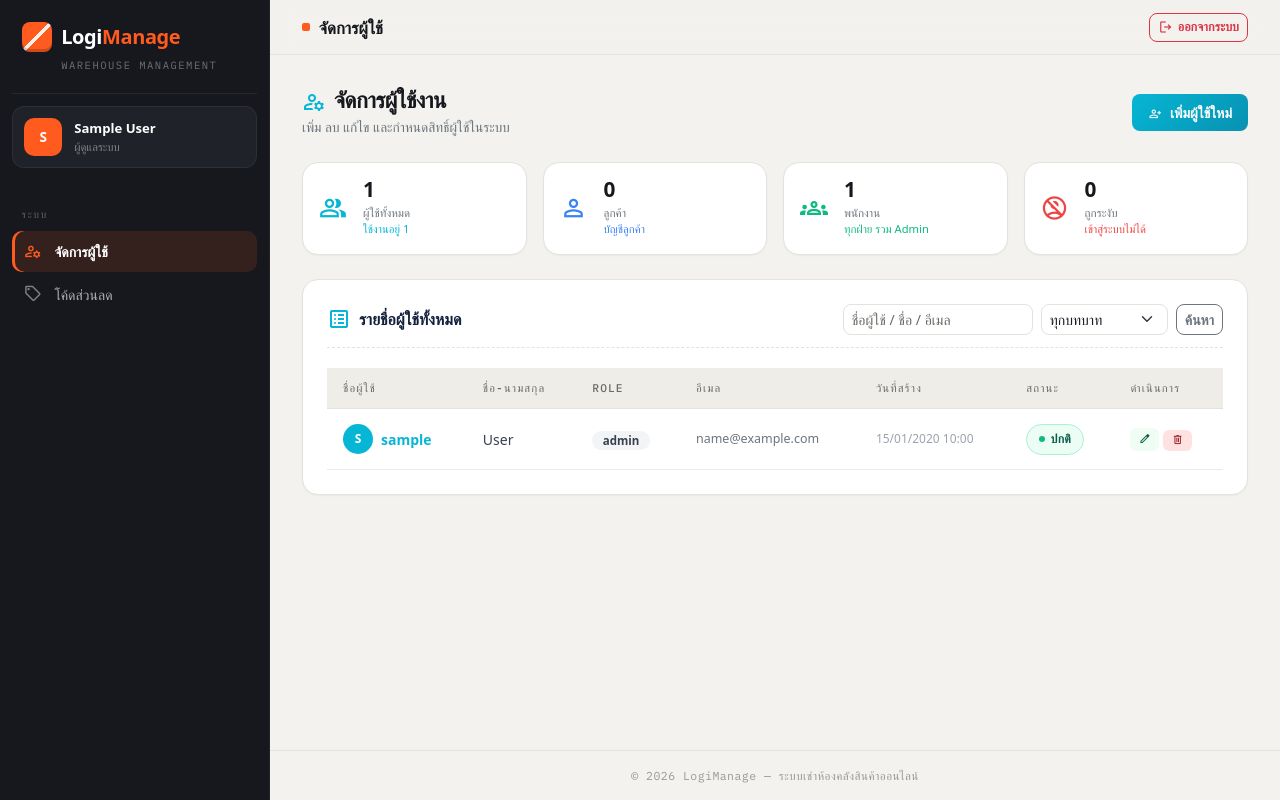
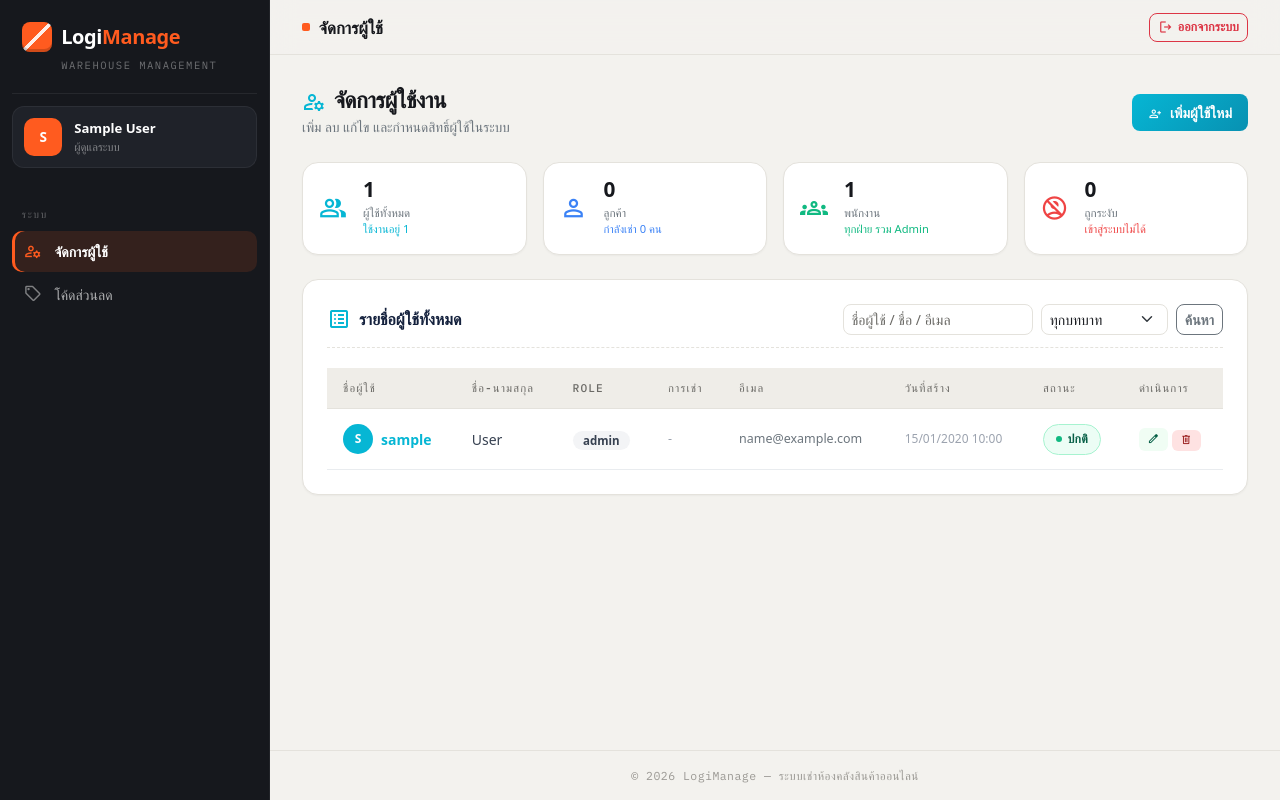
Before and after one commit to zainee13/Naphat_6711607, an ASP.NET Core app: page /Admin/Users in a window 1280 px wide. Run offline with ASP.NET Core 8, Linux system fonts and the light colour scheme; the visitor is signed in with stand-in values (Sample User, id 1); empty tables hold one stand-in row (values such as "Sample post"); database files in the repository are not loaded; some web fonts are replaced.

Commit message:
กฟฟไก

```diff
--- a/Naphat_6507_L005/Naphat_6507_L005/Controllers/AdminController.cs
+++ b/Naphat_6507_L005/Naphat_6507_L005/Controllers/AdminController.cs
@@ -54,6 +54,34 @@ public class AdminController : Controller
         ViewBag.CountCustomer = all.Count(u => u.Role == "Customer");
         ViewBag.CountStaff = all.Count(u => u.Role != "Customer");
         ViewBag.CountInactive = all.Count(u => u.IsActive != true);
+
+        // การเช่าของลูกค้า: การจองที่ยังไม่จบ (รอชำระ / รอตรวจ / ใช้งานอยู่) จัดกลุ่มตาม UserId
+        var statusText = new Dictionary<string, string>
+        {
+            { "Pending", "รอชำระ" },
+            { "Checking", "รอตรวจการชำระ" },
+            { "Active", "กำลังเช่า" },
+        };
+        var bookings = (from b in _db.Bookings
+                        where b.BookingStatus == "Pending" || b.BookingStatus == "Checking" || b.BookingStatus == "Active"
+                        orderby b.RoomId
+                        select b).ToList();
+        Dictionary<int, List<UserRentalViewModel>> rentals = new();
+        foreach (var b in bookings)
+        {
+            UserRentalViewModel item = new();
+            item.RoomId = b.RoomId;
+            item.BookingId = b.BookingId;
+            item.Status = b.BookingStatus;
+            item.StatusText = statusText[b.BookingStatus];
+            if (!rentals.ContainsKey(b.UserId))
+            {
+                rentals[b.UserId] = new List<UserRentalViewModel>();
+            }
+            rentals[b.UserId].Add(item);
+        }
+        ViewBag.Rentals = rentals;
+        ViewBag.CountRenting = (from b in bookings where b.BookingStatus == "Active" select b.UserId).Distinct().Count();
 
         var keyword = (q ?? "").Trim();
         if (role != null && !RoleText.ContainsKey(role))
--- a/Naphat_6507_L005/Naphat_6507_L005/Views/Admin/Users.cshtml
+++ b/Naphat_6507_L005/Naphat_6507_L005/Views/Admin/Users.cshtml
@@ -6,6 +6,7 @@
     // ตัวเลขสรุปและตัวกรองส่งมาจาก AdminController.Users
     var roleText = Naphat_6507_L005.Controllers.AdminController.RoleText;
     var filterRole = ViewBag.FilterRole as string;
+    var rentals = (Dictionary<int, List<Naphat_6507_L005.ViewModels.UserRentalViewModel>>)ViewBag.Rentals;   // การเช่าของลูกค้าแต่ละคน
 }
 
 <div class="page-header">
@@ -35,7 +36,7 @@
 <div class="row g-3 mb-4">
     @foreach (var s in new[] {
         ("people","ผู้ใช้ทั้งหมด",((int)ViewBag.CountAll).ToString("N0"),"ใช้งานอยู่ " + ViewBag.CountActive,"#06b6d4"),
-        ("person","ลูกค้า",((int)ViewBag.CountCustomer).ToString("N0"),"บัญชีลูกค้า","#3b82f6"),
+        ("person","ลูกค้า",((int)ViewBag.CountCustomer).ToString("N0"),"กำลังเช่า " + ViewBag.CountRenting + " คน","#3b82f6"),
         ("groups","พนักงาน",((int)ViewBag.CountStaff).ToString("N0"),"ทุกฝ่าย รวม Admin","#10b981"),
         ("no_accounts","ถูกระงับ",((int)ViewBag.CountInactive).ToString("N0"),"เข้าสู่ระบบไม่ได้","#ef4444"),
     })
@@ -75,7 +76,7 @@
     <div class="table-responsive">
         <table class="table-custom w-100">
             <thead>
-                <tr><th>ชื่อผู้ใช้</th><th>ชื่อ-นามสกุล</th><th>Role</th><th>อีเมล</th><th>วันที่สร้าง</th><th>สถานะ</th><th>ดำเนินการ</th></tr>
+                <tr><th>ชื่อผู้ใช้</th><th>ชื่อ-นามสกุล</th><th>Role</th><th>การเช่า</th><th>อีเมล</th><th>วันที่สร้าง</th><th>สถานะ</th><th>ดำเนินการ</th></tr>
             </thead>
             <tbody>
                 @if (Model != null && Model.Count > 0)
@@ -104,6 +105,26 @@
                                     @(roleText.ContainsKey(user.Role) ? roleText[user.Role] : user.Role)
                                 </span>
                             </td>
+                            <td style="font-size:0.78rem;">
+                                @if (rentals.ContainsKey(user.UserId))
+                                {
+                                    foreach (var r in rentals[user.UserId])
+                                    {
+                                        <div class="d-flex align-items-center gap-1 flex-wrap" style="margin:2px 0;" title="@r.BookingId">
+                                            <span class="fw-semibold">@r.RoomId</span>
+                                            <span class="badge-status @(r.Status == "Active" ? "badge-occupied" : "badge-pending")">@r.StatusText</span>
+                                        </div>
+                                    }
+                                }
+                                else if (user.Role == "Customer")
+                                {
+                                    <span style="color:#9ca3af;">ไม่ได้เช่า</span>
+                                }
+                                else
+                                {
+                                    <span style="color:#9ca3af;">-</span>
+                                }
+                            </td>
                             <td style="font-size:0.78rem; color:#6c757d;">@(user.Email ?? "-")</td>
                             <td style="font-size:0.75rem; color:#9ca3af;">@user.CreatedAt.ToString("dd/MM/yyyy HH:mm")</td>
                             <td><span class="badge-status @(user.IsActive == true ? "badge-available" : "badge-occupied")">@(user.IsActive == true ? "ปกติ" : "ระงับ")</span></td>
@@ -127,7 +148,7 @@
                 }
                 else
                 {
-                    <tr><td colspan="7" style="text-align:center; color:#9ca3af; padding:2rem;">ไม่พบผู้ใช้ที่ตรงกับการค้นหา</td></tr>
+                    <tr><td colspan="8" style="text-align:center; color:#9ca3af; padding:2rem;">ไม่พบผู้ใช้ที่ตรงกับการค้นหา</td></tr>
                 }
             </tbody>
         </table>
```
Also changed, not shown: Naphat_6507_L005/Naphat_6507_L005/ViewModels/AdminViewModels.cs (+10 -0 lines).
